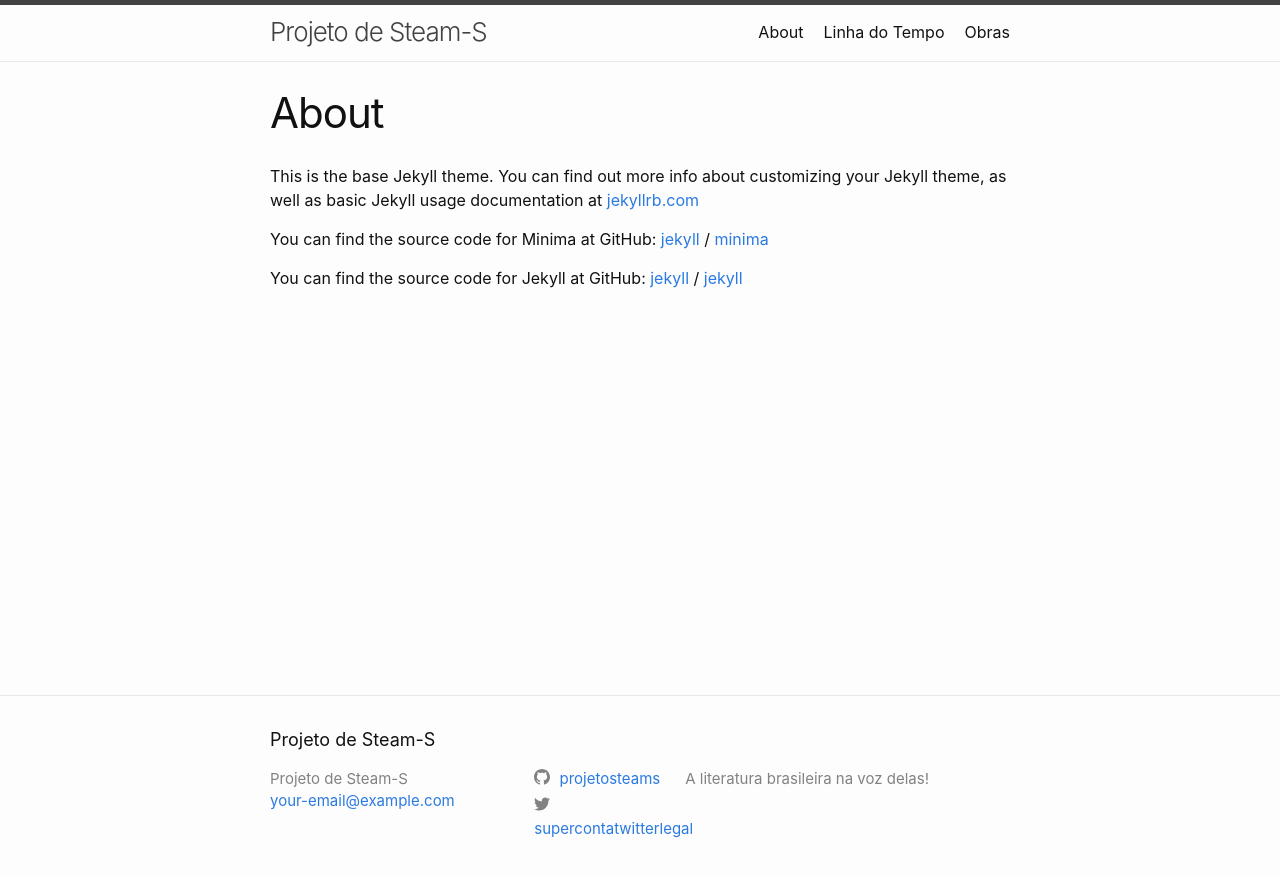
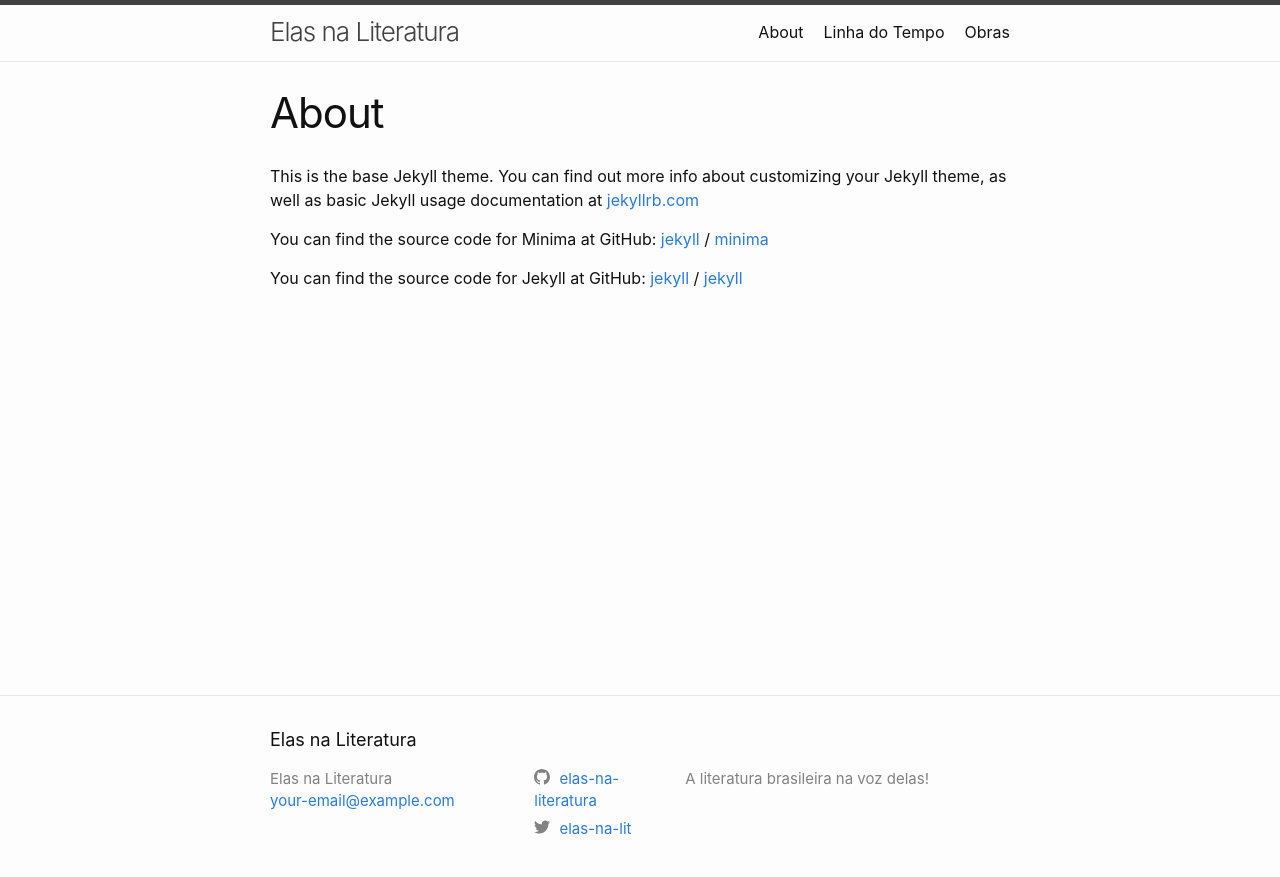
Before and after one commit to elas-na-literatura/elas-na-literatura.github.io, a Jekyll site: the page built from about.markdown, in a window 1280 px wide. Shown: the top 877 px of the page. Built offline with Jekyll 4.4.1, drawn with Linux system fonts in a browser that asks for light colours.

Commit message:
Update _config.yml

```diff
--- a/_config.yml
+++ b/_config.yml
@@ -18,14 +18,14 @@
 # You can create any custom variable you would like, and they will be accessible
 # in the templates via {{ site.myvariable }}.
 
-title: Projeto de Steam-S
+title: Elas na Literatura
 email: your-email@example.com
 description: >- # this means to ignore newlines until "baseurl:"
   A literatura brasileira na voz delas!
 baseurl: "" # the subpath of your site, e.g. /blog
-url: "https://projetosteams.github.io/" # the base hostname & protocol for your site, e.g. http://example.com
-twitter_username: supercontatwitterlegal
-github_username:  projetosteams
+url: "https://elas-na-literatura.github.io/" # the base hostname & protocol for your site, e.g. http://example.com
+twitter_username: elas-na-lit
+github_username:  elas-na-literatura
 
 # Build settings
 theme: minima
```
